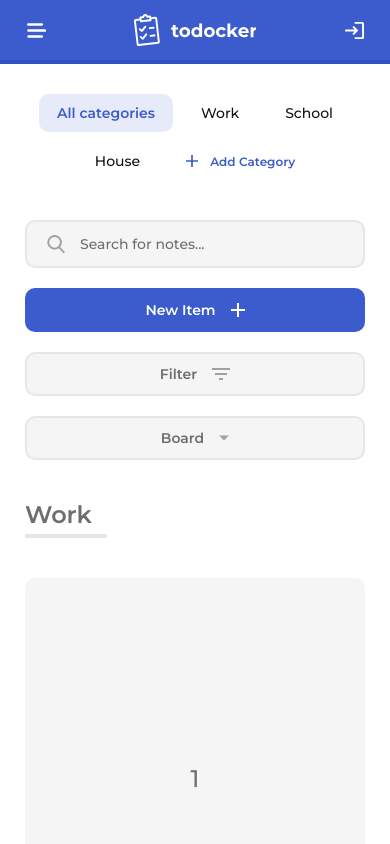
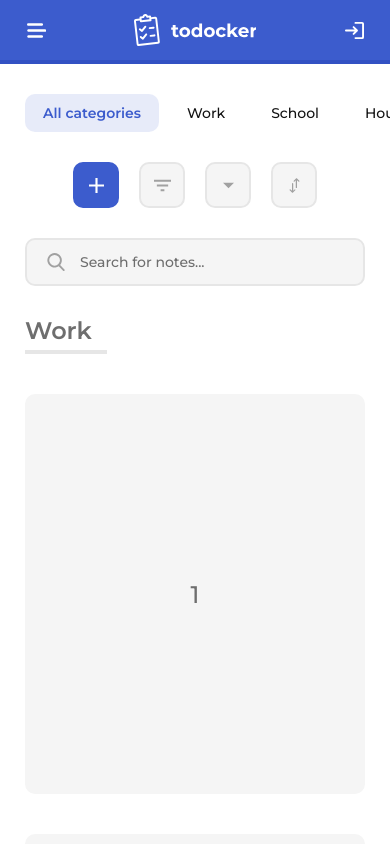
Before and after one commit to novacooo/react-todo-app, a React (Create React App) app: page / in a window 390 px wide. Shown: the top 844 px of the page. Built offline with nearby package versions, Linux system fonts and the light colour scheme.

Commit message:
Added menu prototype for mobile

```diff
--- a/src/components/atoms/CategoryButton/CategoryButton.tsx
+++ b/src/components/atoms/CategoryButton/CategoryButton.tsx
@@ -22,6 +22,7 @@ const CategoryButton = styled.button<ICategoriesButtonProps>`
   font-weight: ${({ active }) =>
     active ? fontSettings.weights.semiBold : fontSettings.weights.medium};
   color: ${({ theme, active }) => (active ? theme.MAIN : theme.TEXT_PRIMARY)};
+  white-space: nowrap;
   transition: background-color ${TRANSITION_TIME};
 
   &:hover {
--- a/src/components/molecules/CategoriesBar/CategoriesBar.tsx
+++ b/src/components/molecules/CategoriesBar/CategoriesBar.tsx
@@ -14,8 +14,22 @@ const CategoriesContainer = styled.div`
   display: flex;
   justify-content: center;
   align-items: center;
-  flex-wrap: wrap;
   gap: 10px;
+  width: 100%;
+
+  @media (max-width: ${BP_MOBILE_MAX}) {
+    justify-content: flex-start;
+    padding: 0 25px;
+    width: 100vw;
+
+    overflow-x: scroll;
+    -ms-overflow-style: none;
+    scrollbar-width: none;
+
+    &::-webkit-scrollbar {
+      display: none;
+    }
+  }
 `;
 
 const StyledAddButton = styled(Button)`
--- a/src/components/molecules/MenuBar/MenuBar.tsx
+++ b/src/components/molecules/MenuBar/MenuBar.tsx
@@ -4,8 +4,6 @@ import Input from 'components/atoms/Input/Input';
 import MenuButtons, { IMenuButtonsProps } from '../MenuButtons/MenuButtons';
 import { ReactComponent as LoupeIcon } from 'assets/icons/loupe.svg';
 import { BP_MOBILE_MAX } from 'app_constants';
-
-// TODO: Add responsivity for menu
 
 const MenuContainer = styled.div`
   display: flex;
@@ -15,8 +13,8 @@ const MenuContainer = styled.div`
   width: 100%;
 
   @media (max-width: ${BP_MOBILE_MAX}) {
-    flex-direction: column;
-    gap: 20px;
+    flex-direction: column-reverse;
+    gap: 30px;
   }
 `;
 
--- a/src/components/molecules/MenuButtons/MenuButtons.tsx
+++ b/src/components/molecules/MenuButtons/MenuButtons.tsx
@@ -1,11 +1,16 @@
 import React from 'react';
 import styled from 'styled-components';
 import Button from 'components/atoms/Button/Button';
+import IconButton from 'components/atoms/IconButton/IconButton';
 import { ReactComponent as AddIcon } from 'assets/icons/add.svg';
 import { ReactComponent as FilterIcon } from 'assets/icons/filter.svg';
 import { ReactComponent as DropDownIcon } from 'assets/icons/drop_down.svg';
 import { ReactComponent as SortIcon } from 'assets/icons/sort.svg';
-import { BP_MOBILE_MAX } from 'app_constants';
+import { BORDER_RADIUS, BP_MOBILE_MAX, TRANSITION_TIME } from 'app_constants';
+
+interface IStyledIconButtonProps {
+  accent?: boolean;
+}
 
 export interface IMenuButtonsProps {
   newItem?: boolean;
@@ -17,30 +22,69 @@ export interface IMenuButtonsProps {
 const ButtonsContainer = styled.div`
   display: flex;
   gap: 20px;
+`;
+
+const StyledButton = styled(Button)`
+  @media (max-width: ${BP_MOBILE_MAX}) {
+    display: none;
+  }
+`;
+
+// TODO: poprawić to wszystko bo to tylko prototyp
+
+const StyledIconButton = styled(IconButton)<IStyledIconButtonProps>`
+  display: none;
+  background-color: ${({ theme, accent }) => (accent ? theme.MAIN : theme.BG_SECONDARY)};
+  border: 2px solid ${({ theme, accent }) => (accent ? theme.MAIN : theme.BORDER)};
+  border-radius: ${BORDER_RADIUS};
+  transition: border-color ${TRANSITION_TIME}, background-color ${TRANSITION_TIME};
+
+  &:hover,
+  &:focus {
+    background-color: ${({ theme, accent }) => (accent ? theme.MAIN_HOVER : theme.BG_SECONDARY)};
+    border-color: ${({ theme, accent }) => (accent ? theme.MAIN_HOVER : theme.BORDER_HOVER)};
+  }
+
+  > svg {
+    fill: ${({ theme, accent }) => (accent ? theme.MAIN_ITEMS : theme.ICON_SECONDARY)};
+  }
 
   @media (max-width: ${BP_MOBILE_MAX}) {
-    flex-direction: column;
-    width: 100%;
+    display: flex;
   }
 `;
 
 const MenuButtons = ({ newItem, filter, board, sort }: IMenuButtonsProps): JSX.Element => (
   <ButtonsContainer>
-    {newItem && <Button icon={AddIcon}>New Item</Button>}
+    {newItem && (
+      <>
+        <StyledButton icon={AddIcon}>New Item</StyledButton>
+        <StyledIconButton accent size={46} icon={AddIcon} iconSize={18} />
+      </>
+    )}
     {filter && (
-      <Button secondary icon={FilterIcon} iconSize={18}>
-        Filter
-      </Button>
+      <>
+        <StyledButton secondary icon={FilterIcon} iconSize={18}>
+          Filter
+        </StyledButton>
+        <StyledIconButton size={46} icon={FilterIcon} iconSize={20} />
+      </>
     )}
     {board && (
-      <Button secondary icon={DropDownIcon} iconSize={10}>
-        Board
-      </Button>
+      <>
+        <StyledButton secondary icon={DropDownIcon} iconSize={10}>
+          Board
+        </StyledButton>
+        <StyledIconButton size={46} icon={DropDownIcon} iconSize={14} />
+      </>
     )}
     {sort && (
-      <Button secondary icon={SortIcon} iconSize={18}>
-        Shortest
-      </Button>
+      <>
+        <StyledButton secondary icon={SortIcon} iconSize={18}>
+          Shortest
+        </StyledButton>
+        <StyledIconButton size={46} icon={SortIcon} iconSize={18} />
+      </>
     )}
   </ButtonsContainer>
 );
--- a/src/components/organisms/TopBar/TopBar.tsx
+++ b/src/components/organisms/TopBar/TopBar.tsx
@@ -34,7 +34,7 @@ const Container = styled.div`
   position: fixed;
   top: 0;
   left: 0;
-  z-index: 5;
+  z-index: 1;
   padding: 11px ${MARGIN_SIDE_DESKTOP};
   width: 100%;
   background-color: ${({ theme }) => theme.MAIN};
--- a/src/views/HomePage.tsx
+++ b/src/views/HomePage.tsx
@@ -20,7 +20,7 @@ const Container = styled.div`
   }
 
   @media (max-width: ${BP_MOBILE_MAX}) {
-    gap: 40px;
+    gap: 30px;
     padding: 94px 0;
   }
 `;
@@ -29,7 +29,7 @@ const HomePage = (): JSX.Element => (
   <PageTemplate>
     <Container>
       <CategoriesBar showAddButton />
-      <MenuBar newItem filter board />
+      <MenuBar newItem filter board sort />
       <CategoryTemplate header="Work" />
     </Container>
   </PageTemplate>
```
